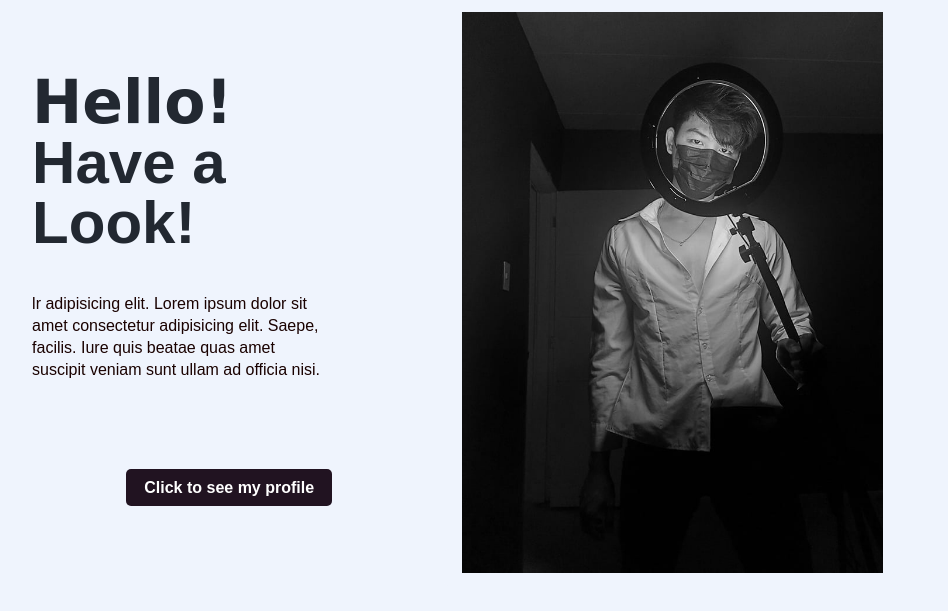
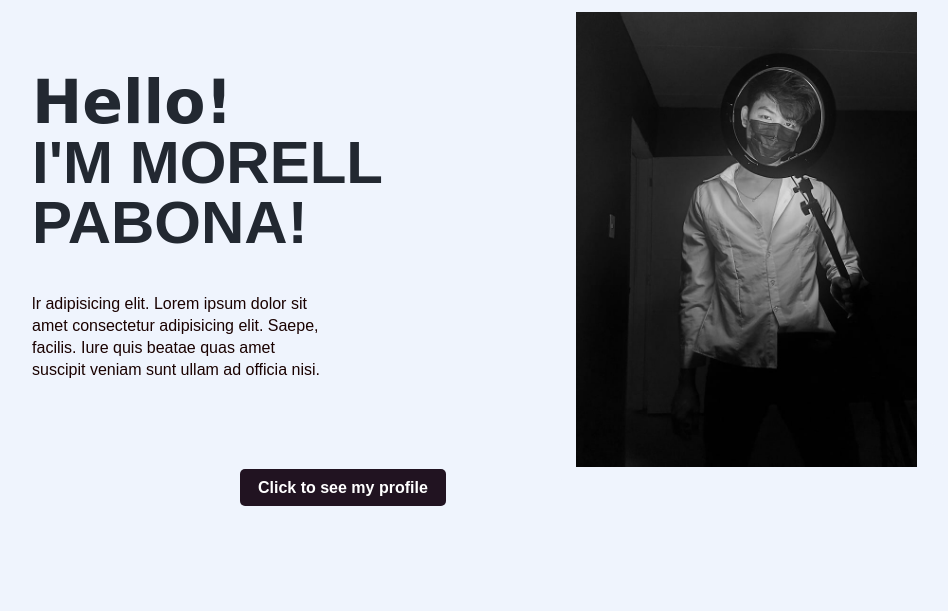
Before and after one commit to morelpabona/portfolio1, a plain HTML site: page index.html in a window 1280 px wide. Shown: the part 67-678 px from the top of the page, without its empty margins (227-1175 px from the left). Drawn offline with Linux system fonts and the light colour scheme; a web font is replaced by a local one.

Commit message:
Update index.html

```diff
--- a/index.html
+++ b/index.html
@@ -27,7 +27,7 @@
      </nav>
         <div class="detel">
             <div class="content_f">
-                <h1> <span class="hello">Hello!</span><br> Have a Look! </h1>
+                <h1> <span class="hello">Hello!</span><br> I'M MORELL PABONA! </h1>
                 <p>lr adipisicing elit.  Lorem ipsum dolor sit amet consectetur adipisicing elit. Saepe, facilis. Iure quis beatae quas amet suscipit veniam sunt ullam ad officia nisi. </p>
                <div class="btn1">
                 <a class="a_color" href="about.html">Click to see my profile</a>
```
